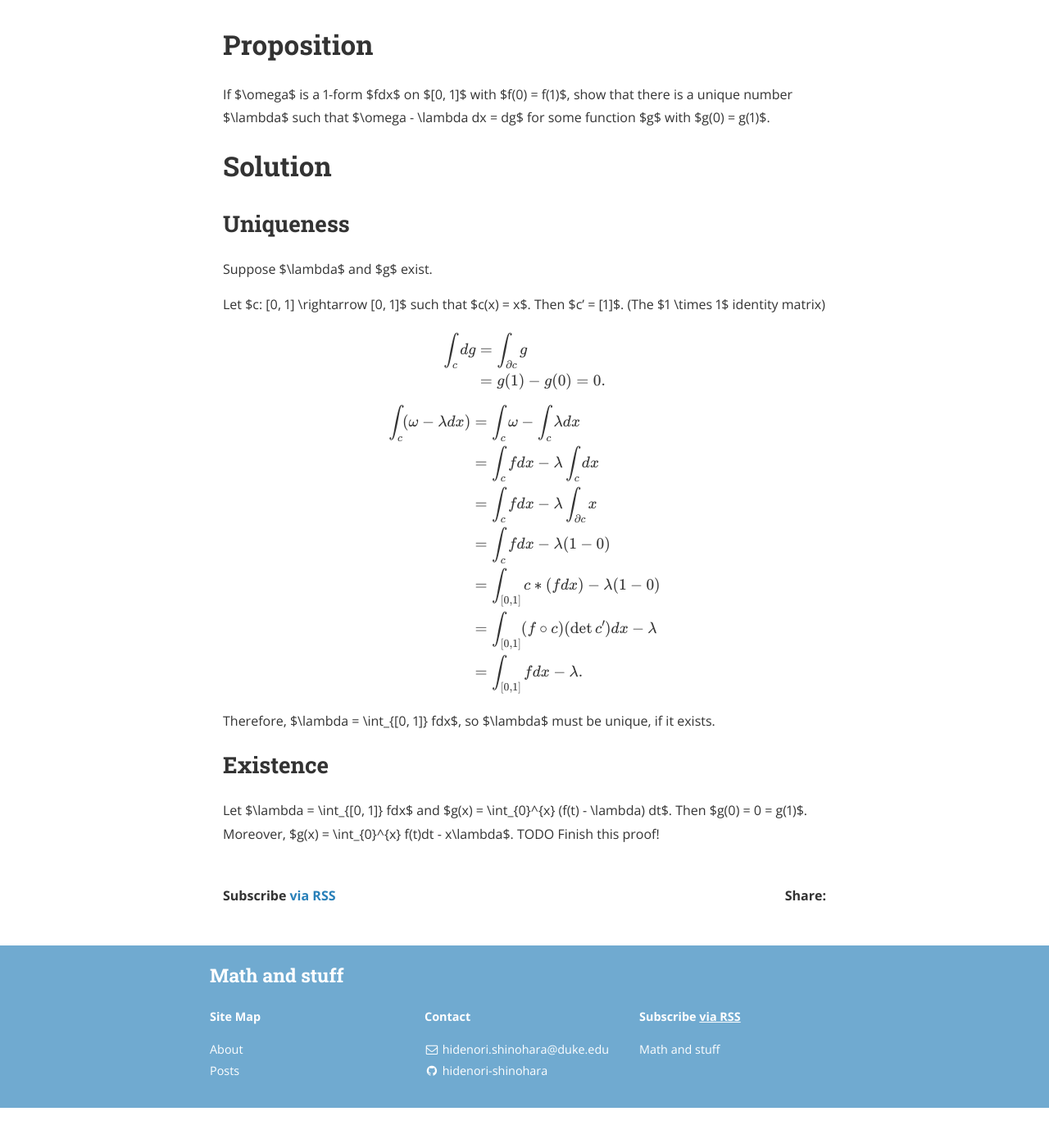
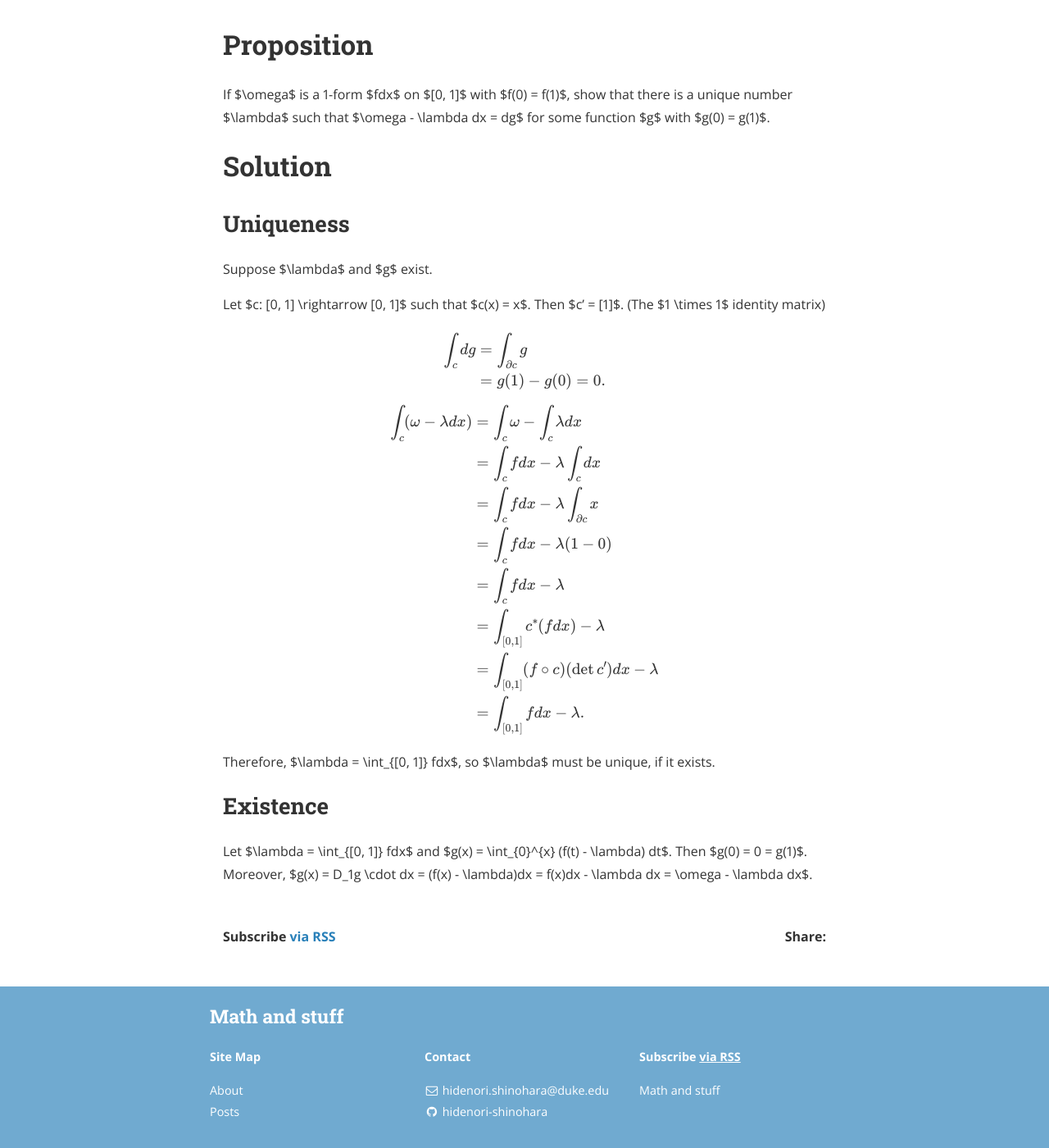
Before and after one commit to hidenori-shinohara/hidenori-shinohara.github.io, a Jekyll site: the page built from _posts/spivak/chapter4/2019-12-06-form-ex-4-29.md, in a window 1280 px wide and 1400 px high, scrolled down 315 px. Shown: the whole window at 82% size. Built offline with Jekyll 4.4.1, drawn with Linux system fonts in a browser that asks for light colours; nearby versions of some CDN libraries; formulas are drawn with MathJax 3; before the commit the page ends 1666 px from its top, so only the background shows below that; some of the changed text lies outside the part shown.

Commit message:
Finish ex 4-29 [Spivak]

```diff
--- a/_posts/spivak/chapter4/2019-12-06-form-ex-4-29.md
+++ b/_posts/spivak/chapter4/2019-12-06-form-ex-4-29.md
@@ -31,7 +31,8 @@ $$
     &= \int_{c} fdx - \lambda \int_{c} dx \\
     &= \int_{c} fdx - \lambda \int_{\partial c} x \\
     &= \int_{c} fdx - \lambda (1 - 0) \\
-    &= \int_{[0, 1]} c*(fdx) - \lambda (1 - 0) \\
+    &= \int_{c} fdx - \lambda \\
+    &= \int_{[0, 1]} c^*(fdx) - \lambda \\
     &= \int_{[0, 1]} (f \circ c) (\det c') dx - \lambda \\
     &= \int_{[0, 1]} f dx - \lambda.
 \end{align*}
@@ -42,5 +43,4 @@ Therefore, $\lambda = \int_{[0, 1]} fdx$, so $\lambda$ must be unique, if it exi
 ## Existence
 Let $\lambda = \int_{[0, 1]} fdx$ and $g(x) = \int_{0}^{x} (f(t) - \lambda) dt$.
 Then $g(0) = 0 = g(1)$.
-Moreover, $g(x) = \int_{0}^{x} f(t)dt - x\lambda$.
-TODO Finish this proof!
+Moreover, $g(x) = D_1g \cdot dx = (f(x) - \lambda)dx = f(x)dx - \lambda dx = \omega - \lambda dx$.
```
Also changed, not shown: other parts of _posts/spivak/chapter4/2019-12-06-form-ex-4-29.md (+2 -2 lines).
